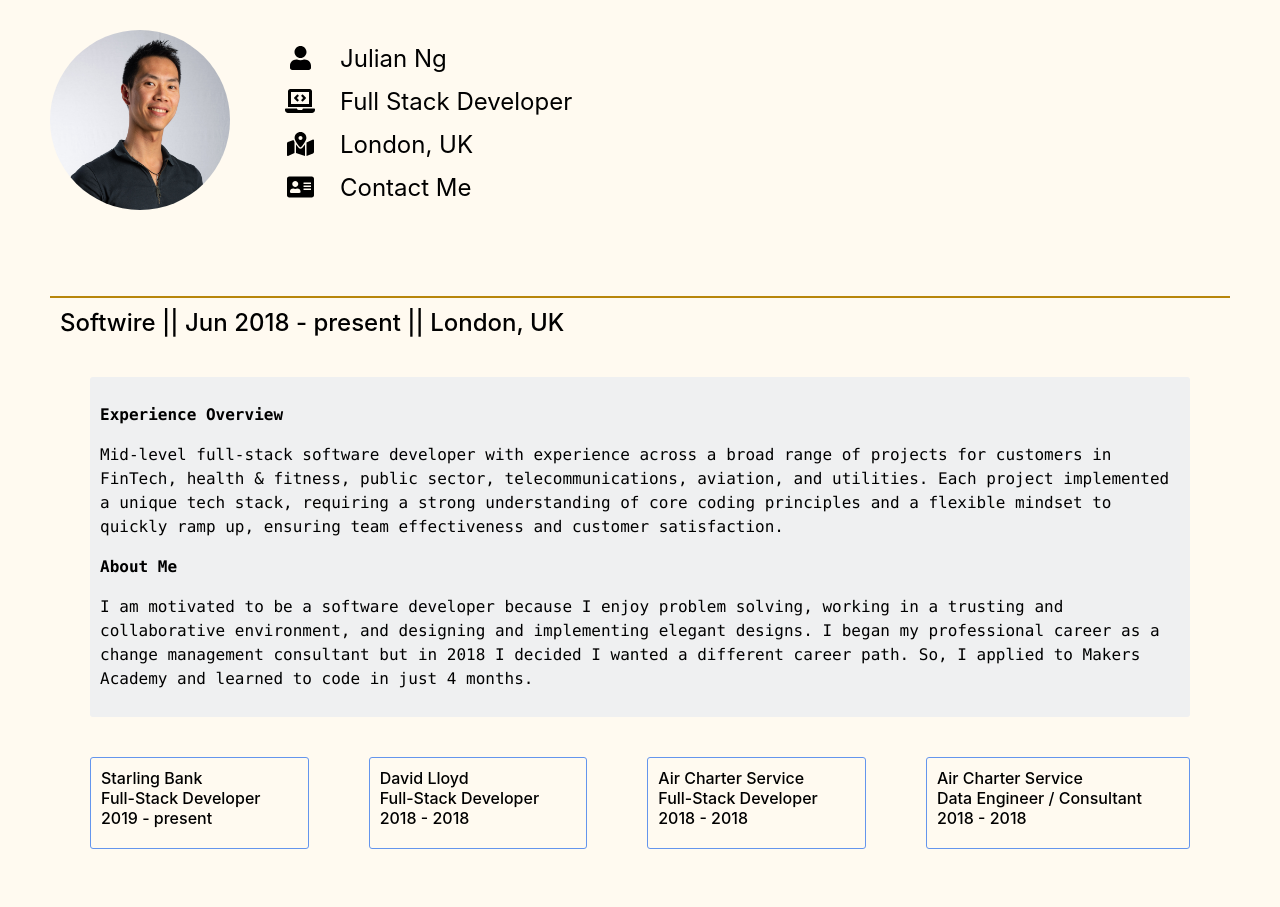
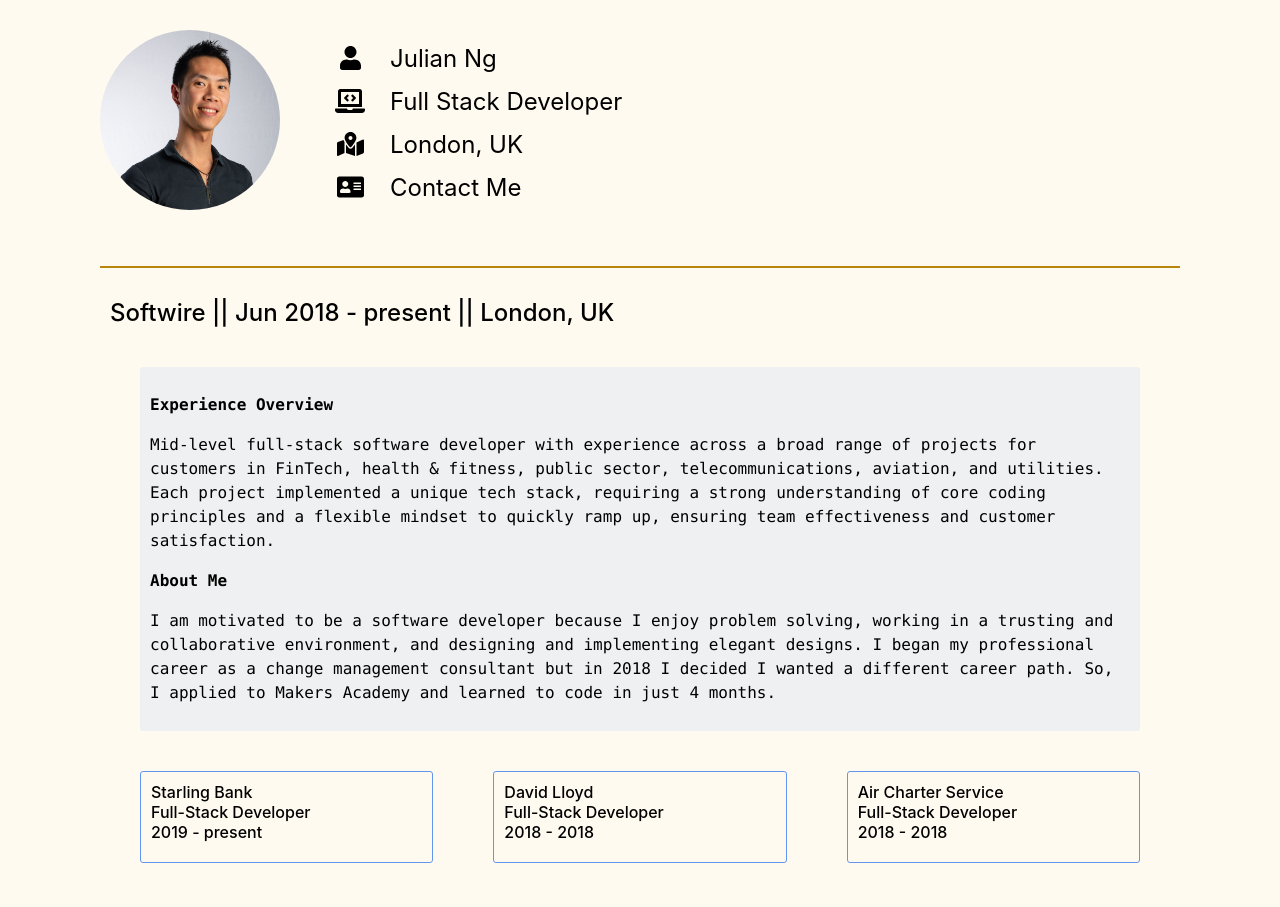
Before and after one commit to julesnuggy/cv, a React (Create React App) app: page / in a window 1280 px wide. Shown: the top 907 px of the page. Built offline with nearby package versions, Linux system fonts and the light colour scheme.

Commit message:
Update styles

```diff
--- a/src/App.css
+++ b/src/App.css
@@ -5,6 +5,19 @@
     flex-direction: column;
     font-size: 24px;
     color: black;
+    padding: 0 150px;
+}
+
+@media (max-width: 1280px) {
+    .app-body  {
+        padding: 0 50px;
+    }
+}
+
+@media (max-width: 920px) {
+    .app-body  {
+        padding: 0;
+    }
 }
 
 .experience-container {
--- a/src/styles/experience.css
+++ b/src/styles/experience.css
@@ -2,9 +2,9 @@
     display: flex;
     flex-direction: column;
     width: 100%;
-    margin: 50px 50px 0;
+    margin: 20px 50px 0;
     border-top: solid 2px darkgoldenrod;
-    border-bottom: solid 2px darkgoldenrod;
+    padding-top: 20px;
 }
 
 .experience-title {
--- a/src/styles/project.css
+++ b/src/styles/project.css
@@ -1,5 +1,5 @@
 .project {
-    flex-grow: 1;
+    flex: 1 0 25%;
     min-width: 200px;
     margin: 30px;
     border: solid 1px cornflowerblue;
@@ -30,7 +30,8 @@
     position: fixed;
     margin: 30px;
     padding: 15px;
-    background-color: cornflowerblue;
+    background-color: royalblue;
+    box-shadow: 10px 10px 10px lightslategrey;
     border-radius: 3px;
     color: cornsilk;
     top: 12.5vh;
```
